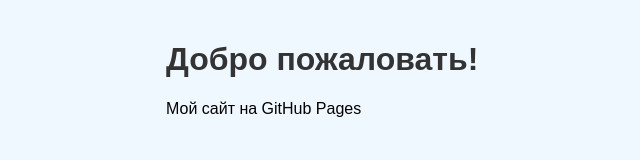
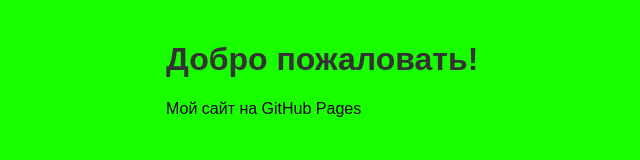
Before and after one commit to FeodorH/FeodorH.github.io-feodorH_HTML_Lab2, a plain HTML site: page index.html in a window 1280 px wide. Shown: the whole page, without its empty margins (74-714 px from the left). Drawn offline with Linux system fonts and the light colour scheme.

Commit message:
Update style.css

```diff
--- a/css/style.css
+++ b/css/style.css
@@ -3,7 +3,7 @@ body {
     max-width: 800px;
     margin: 0 auto;
     padding: 20px;
-    background: #f0f8ff;
+    background: #19ff00;
 }
 
 h1 {
```
